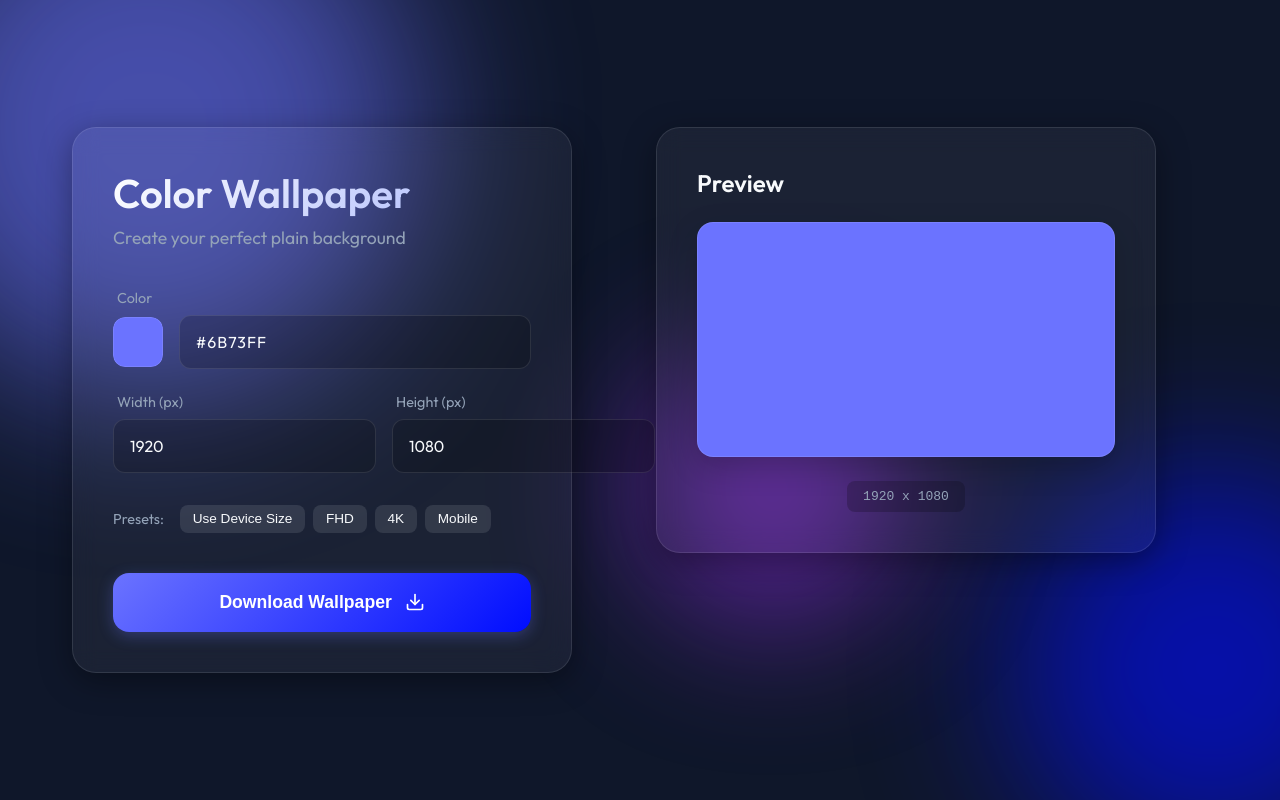
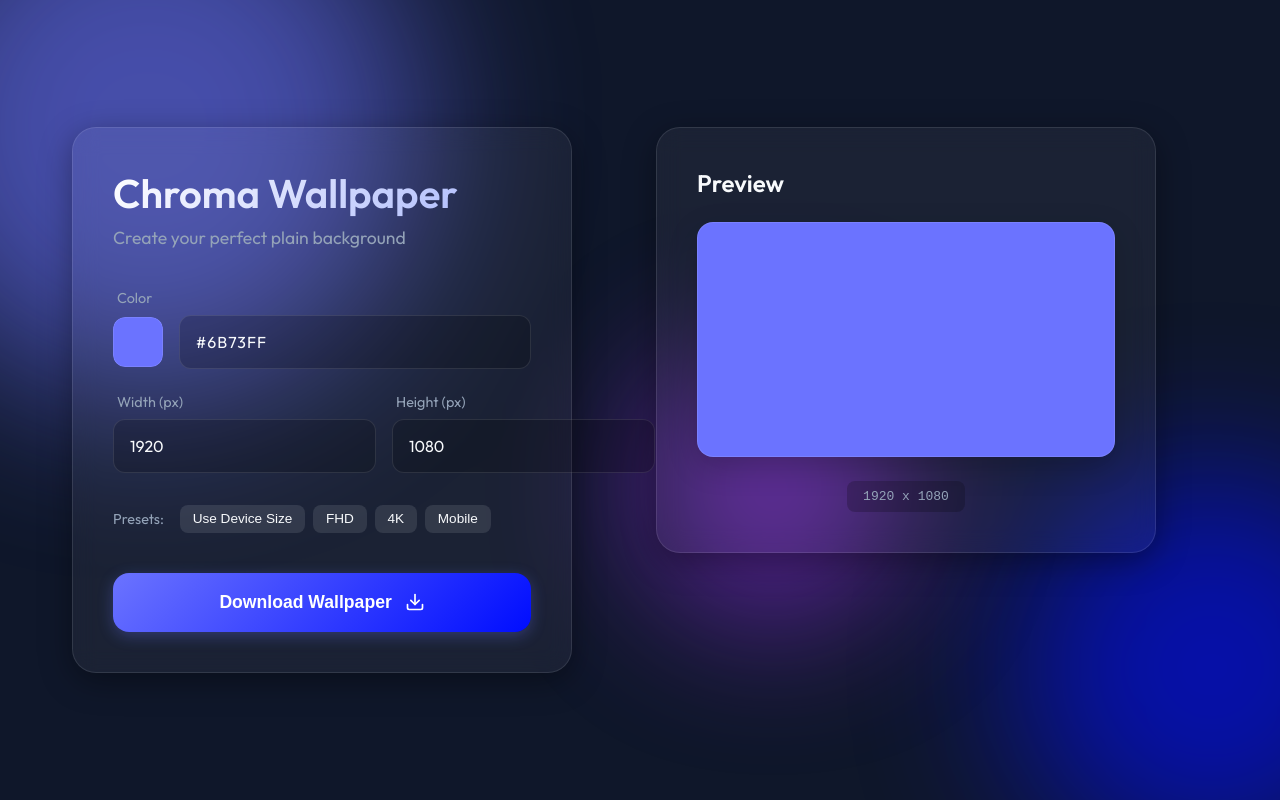
Before and after one commit to toshinarin/chroma-wallpaper, a plain HTML site: page index.html in a window 1280 px wide. Drawn offline with Linux system fonts and the light colour scheme.

Commit message:
Update title

```diff
--- a/index.html
+++ b/index.html
@@ -4,7 +4,7 @@
 <head>
     <meta charset="UTF-8">
     <meta name="viewport" content="width=device-width, initial-scale=1.0">
-    <title>Premium Color Wallpaper Generator</title>
+    <title>Chroma Wallpaper</title>
     <meta name="description" content="Generate high-quality plain color wallpapers with custom dimensions.">
     <link rel="preconnect" href="https://fonts.googleapis.com">
     <link rel="preconnect" href="https://fonts.gstatic.com" crossorigin>
@@ -21,7 +21,7 @@
 
     <main class="container">
         <div class="glass-card">
-            <h1>Color Wallpaper</h1>
+            <h1>Chroma Wallpaper</h1>
             <p class="subtitle">Create your perfect plain background</p>
 
             <div class="controls">
```
